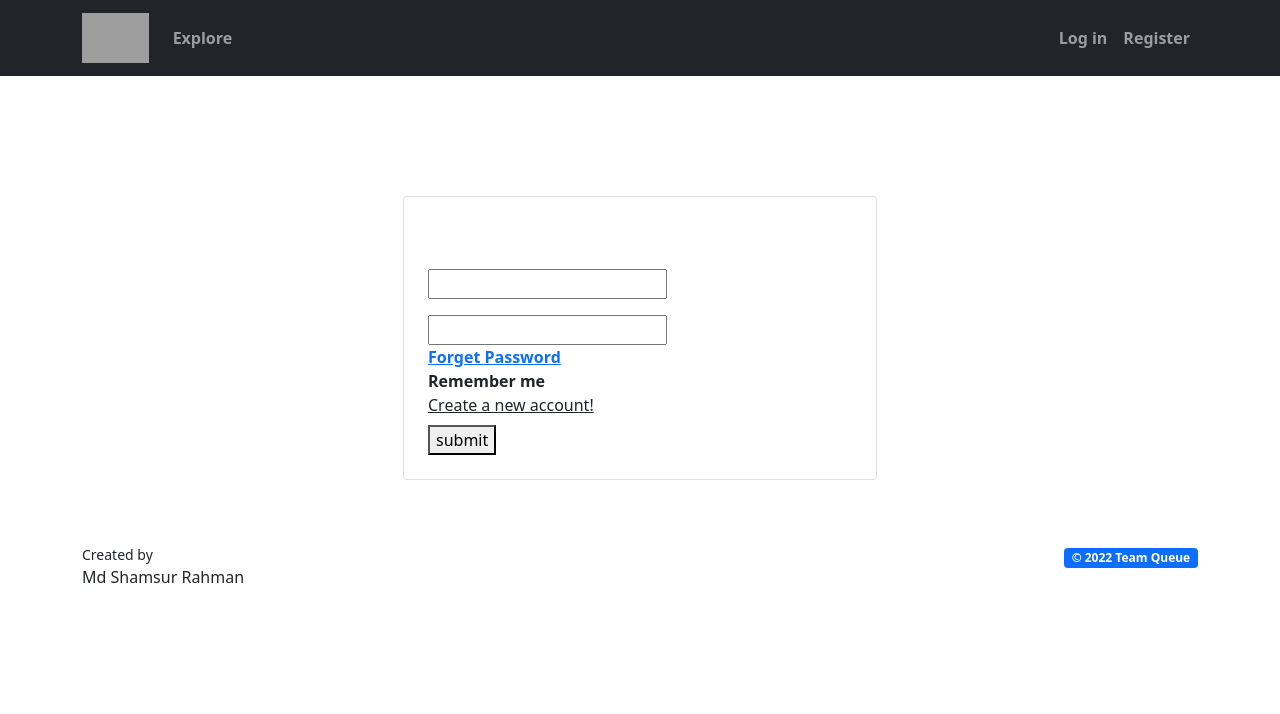
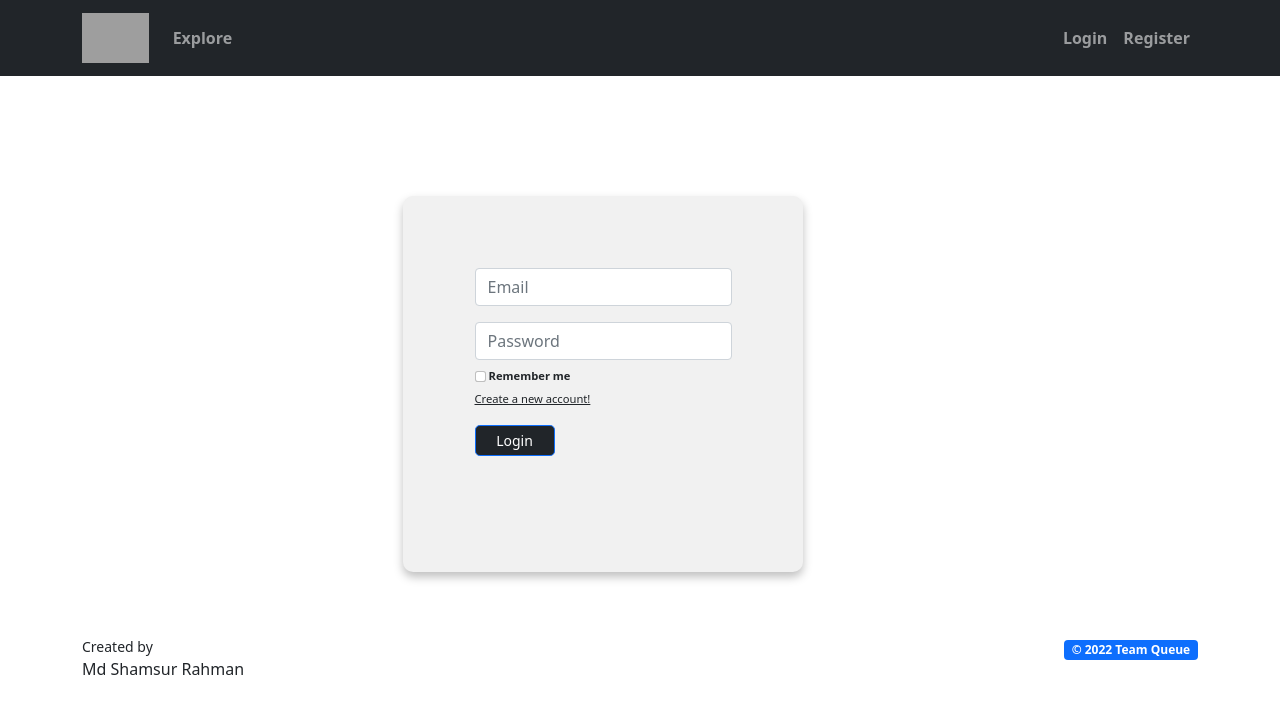
Before and after one commit to shamsurlm10/LaptopLib, a Flask app: page /login in a window 1280 px wide. Shown: the top 714 px of the page. Run offline with Flask 3, Linux system fonts and the light colour scheme; some libraries are stand-ins or nearby versions; grey boxes are pictures that could not be loaded.

Commit message:
login logout reg implemented

```diff
--- a/laptoplib/mains/routes.py
+++ b/laptoplib/mains/routes.py
@@ -1,12 +1,51 @@
-from flask import Blueprint, render_template, url_for
+import os
+from flask import Blueprint, render_template, url_for, redirect, request, session
+from flask_login import current_user
+from flask_login import login_user as login_user_function
+from flask_login import logout_user as logout_user_function
 from flask.helpers import flash
+from laptoplib import bcrypt, db
 from laptoplib import app
+from laptoplib.models import User, Laptop, Rent
+from laptoplib.users.forms import (LoginForm, RegisterForm)
 
 mains = Blueprint("mains", __name__)
 
-@mains.route("/login")
+@mains.route("/login", methods=['POST', 'GET'])
 def login():
-    return render_template("mains/login.html")
+    if current_user.is_authenticated:
+        return redirect(url_for('mains.homepage'))
+    form = LoginForm()
+    if form.validate_on_submit():
+        # Fetching the user
+        fetched_user = User.query.filter_by(email=form.email.data).first()
+        # Checking the email and password
+        if fetched_user and bcrypt.check_password_hash(fetched_user.password, form.password.data):
+            login_user_function(fetched_user, remember=form.remember_me.data)
+            return redirect(url_for("mains.homepage"))
+    return render_template("mains/login.html", form=form)
+
+@mains.route("/registration", methods=['POST', 'GET'])
+def registration():
+    if current_user.is_authenticated:
+        return redirect(url_for('mains.homepage'))
+    form = RegisterForm()
+    if form.validate_on_submit():
+        # Hashing
+        hashed_password = bcrypt.generate_password_hash(
+            form.password.data).decode("utf-8")
+        user = User(form.email.data, hashed_password)
+        db.session.add(user)
+        db.session.commit()
+        return redirect(url_for("mains.login"))
+    return render_template("mains/registration.html", form = form)
+
+@mains.route("/logout")
+def logout():
+    if not current_user.is_authenticated:
+        return redirect(url_for('mains.login'))
+    logout_user_function()
+    return redirect(url_for("mains.login"))
 
 @mains.route("/homepage")
 @mains.route("/")
--- /dev/null
+++ b/laptoplib/static/styles/base/index.css
@@ -0,0 +1,38 @@
+.log-btn{
+    background-color: #212529;
+    min-width: 80px;
+    border-radius:0.3rem;
+}
+
+.log-reg-text {
+    color: #212529;
+    text-align: right;
+    font-size: 0.7rem;
+}
+.card-l{
+    width:400px;
+    border:2px;
+    background-color:#f1f1f1;
+    box-shadow: 0px 5px 10px rgba(0, 0, 0, 0.25);
+    border-radius: 10px;
+    align-items: center;
+    min-height: 47vh;
+}
+.card-r{
+    width:400px;
+    border:2px;
+    background-color:#f1f1f1;
+    box-shadow: 0px 5px 10px rgba(0, 0, 0, 0.25);
+    border-radius: 10px;
+    align-items: center;
+}
+
+.card-fp{
+    width:400px;
+    border:2px;
+    background-color:#f1f1f1;
+    box-shadow: 0px 5px 10px rgba(0, 0, 0, 0.25);
+    border-radius: 10px;
+    align-items: center;
+    min-height: 30vh;
+}
--- a/laptoplib/templates/layout.html
+++ b/laptoplib/templates/layout.html
@@ -39,38 +39,21 @@
                     </li>
                 </ul>
                 <div class="d-flex ms-auto">
-                    {% if current_user.profile %}
+                    {% if current_user.email %}
                     <ul class="navbar-nav">
-                        {% if current_user.profile.company %}
-                        <li><a class="nav-link" href="#"> <b>Create Route</b></a></li>
-                        {% else %}
-                        <li><a class="nav-link" href="#"> <b>Create Company</b></a></li>
-                        {% endif %}
-                        <li class="nav-item dropdown">
-                            <a class="nav-link dropdown-toggle" href="#" id="navbarDropdownMenuLink" role="button"
-                                data-bs-toggle="dropdown" aria-expanded="false">
-                                <b>{{ current_user.profile.full_name }}</b>
-                            </a>
-                            <ul class="dropdown-menu" aria-labelledby="navbarDropdownMenuLink">
-                                <li><a class="dropdown-item" href="#">View Profile</a></li>
-                                {% if current_user.profile.company %}
-                                <li><a class="dropdown-item" href="#">Your Company</a></li>
-                                {% endif %}
-                                <li><a class="dropdown-item" href="#">Logout</a></li>
-                            </ul>
+                        <li class="nav-item">
+                            <a class="nav-link" href="{{url_for('mains.logout')}}" role="button">
+                                <b>Logout</b></a>
                         </li>
-                        {% if current_user.is_admin %}
-                        <li><a class="nav-link" href="#"> <b>Admin Dashboard</b></a></li>
-                        {% endif %}
                     </ul>
                     {% else %}
                     <ul class="navbar-nav">
                         <li class="nav-item">
                             <a class="nav-link" href="{{url_for('mains.login')}}" role="button">
-                                <b>Log in</b></a>
+                                <b>Login</b></a>
                         </li>
                         <li class="nav-item">
-                            <a class="nav-link" href="#" role="button">
+                            <a class="nav-link" href="{{url_for('mains.registration')}}" role="button">
                                 <b>Register</b></a>
                         </li>
                     </ul>
--- a/laptoplib/templates/mains/login.html
+++ b/laptoplib/templates/mains/login.html
@@ -2,8 +2,8 @@
 
 {% block title %} LaptopLib {% endblock %}
 
-{% block add_styles %}
-
+{% block css%}
+<link rel="stylesheet" href="{{url_for('static', filename='style/base/log-reg.css')}}">
 {% endblock %}
 
 {% block content %}
@@ -13,25 +13,41 @@
             <div class="mt-4">
                 <div class="card card-l card-body shadow-card p-4">
                     <form method="POST">
+                        {{ form.hidden_tag() }}
                         <div class="mb-3 mt-5">
-                            <input type="text">
+                            {% if form.email.errors%}
+                            {{ form.email(class="form-control input-box is-invalid ", id="email") }}
+                            <div class="invalid-feeedback">
+                                {% for error in form.email.errors %}
+                                <span>{{ error }}</span>
+                                {%endfor%}
+                            </div>
+                            {% else %}
+                            {{ form.email(class="form-control input-box", id="email") }}
+                            {%endif%}
                         </div>
                         <div>
-                            <input type="text">
+                            {% if form.password.errors%}
+                            {{form.password(class="form-control input-box is-invalid", id="password")}}
+                            <div class="invalid-feeedback">
+                                {% for error in form.password.errors %}
+                                <span>{{ error }}</span>
+                                {%endfor%}
+                            </div>
+                            {%else%}
+                            {{form.password(class="form-control input-box", id="password")}}
+                            {%endif%}
                         </div>
-                        <a href="#" class="mb-0 log-reg-text">
-                            <strong>Forget Password</strong>
-                        </a>
-
-                        <div class="log-reg-text text-start">
+                        <div class="log-reg-text text-start mt-2">
+                            {{ form.remember_me(class="form-check-input") }}
                                 <strong class="align-self-center">Remember me</strong>
                         </div>
                         <div>
-                            <a href="#" class="link-dark log-reg-text">Create a new
+                            <a href="{{url_for('mains.registration')}}" class="link-dark log-reg-text">Create a new
                                 account!</a>
                         </div>
                         <div class="mt-2">
-                            <button>submit</button>
+                            {{form.submit(class="btn btn-primary btn-sm mt-2 log-btn")}}
                         </div>
                     </form>
                 </div>
--- a/laptoplib/users/forms.py
+++ b/laptoplib/users/forms.py
@@ -0,0 +1,37 @@
+from flask_wtf import FlaskForm
+from wtforms import (EmailField, IntegerField, BooleanField, PasswordField, StringField, SubmitField)
+from wtforms.validators import (DataRequired, Email, EqualTo, Length,
+                                ValidationError)
+from laptoplib.models import User
+
+
+class RegisterForm(FlaskForm):
+    email = EmailField("Email Address", validators=[
+        DataRequired(), Length(min=4, max=150)
+    ], render_kw={"placeholder": "Email"})
+
+    password = PasswordField("Password", validators=[
+        DataRequired(), Length(min=6)
+    ], render_kw={"placeholder": "Password"})
+
+    c_password = PasswordField("Confirm Password", validators=[
+        DataRequired(), Length(min=6), EqualTo(
+            "password", "Confirm password did not matched")
+    ], render_kw={"placeholder": "Confirm Password"})
+
+    condition_check = BooleanField("Accept terms and conditions", validators=[
+        DataRequired()])
+
+    submit = SubmitField("Register")
+
+class LoginForm(FlaskForm):
+    email = EmailField("Email Address", validators=[
+        DataRequired(), Length(min=4, max=150)
+    ], render_kw={"placeholder": "Email"})
+
+    password = PasswordField("Password", validators=[DataRequired(), Length(min=6)],
+                             render_kw={"placeholder": "Password"})
+
+    remember_me = BooleanField("Remember Me")
+
+    submit = SubmitField("Login")
```
Also changed, not shown: laptoplib/static/styles/base/log-reg.css (added, +7 -0 lines), laptoplib/templates/mains/checkout.html (+12 -5 lines), laptoplib/templates/mains/registration.html (added, +76 -0 lines), static/styles/base/index.css (deleted).
